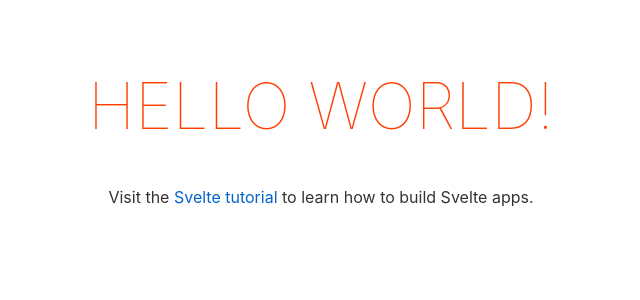
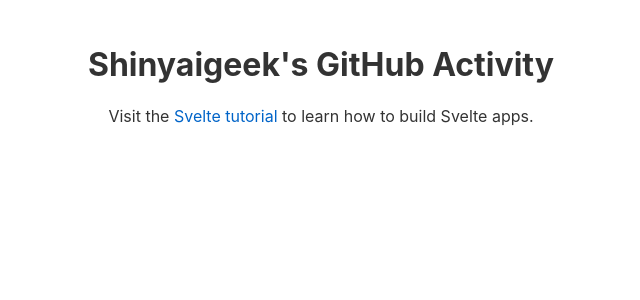
Before and after one commit to Shinyaigeek/my-github-activity, a Svelte app: page / in a window 1280 px wide. Shown: the top 300 px of the page, without its empty margins (319-959 px from the left). Built offline with nearby package versions, Linux system fonts and the light colour scheme.

Commit message:
Feature: add <Header />

```diff
--- a/src/App.svelte
+++ b/src/App.svelte
@@ -1,9 +1,13 @@
 <script>
+	import Header from "./components/Header.svelte";
+
+
+
 	export let name;
 </script>
 
 <main>
-	<h1>Hello {name}!</h1>
+	<Header />
 	<p>Visit the <a href="https://svelte.dev/tutorial">Svelte tutorial</a> to learn how to build Svelte apps.</p>
 </main>
 
--- /dev/null
+++ b/src/components/Header.svelte
@@ -0,0 +1,9 @@
+<script>
+</script>
+
+<main>
+	<h1>Shinyaigeek's GitHub Activity</h1>
+</main>
+
+<style>
+</style>
```
